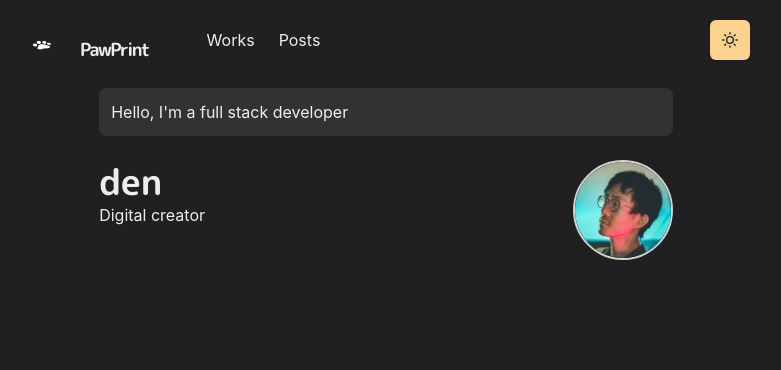
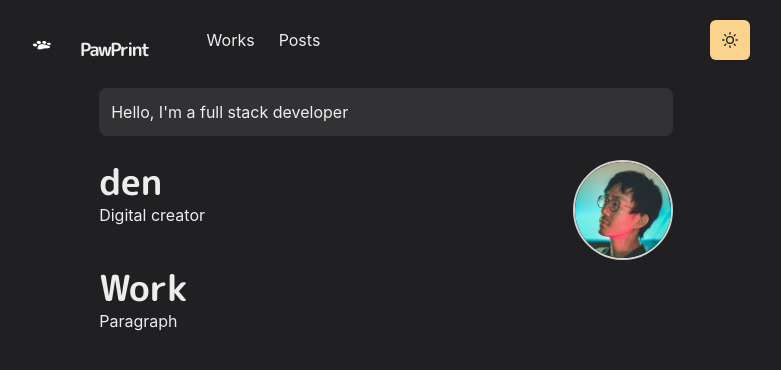
Before and after one commit to denesh-globotix/craftzdog, a Next.js app: page / in a window 1280 px wide. Shown: the top 370 px of the page, without its empty margins (254-1035 px from the left). Built offline with nearby package versions, Linux system fonts and the light colour scheme.

Commit message:
animate profile section

```diff
--- /dev/null
+++ b/components/section.js
@@ -0,0 +1,21 @@
+import { motion } from 'framer-motion'
+import { chakra, shouldForwardProp } from '@chakra-ui/react'
+
+const StyledDiv = chakra(motion.div, {
+  shouldForwardProp: prop => {
+    return shouldForwardProp(prop) || prop === 'transition'
+  }
+})
+
+const Section = ({ children, delay = 0 }) => (
+  <StyledDiv
+    initial={{ y: 10, opacity: 0 }}
+    animate={{ y: 0, opacity: 1 }}
+    transition={{ duration: 0.8, delay }}
+    mb={6}
+  >
+     {children}
+   </StyledDiv>
+)
+
+export default Section
--- a/pages/index.js
+++ b/pages/index.js
@@ -1,4 +1,5 @@
 import { Container, Box, Heading, Image, useColorModeValue} from '@chakra-ui/react'
+import Section from '../components/section'
 
 const Page = () => {
  return (
@@ -19,6 +20,13 @@
           />
         </Box>
       </Box>
+
+      <Section delay={0.3}>
+        <Heading as="h3" variant="section-titel">
+          Work
+        </Heading>
+        <p>Paragraph</p>
+      </Section>
     </Container>
   )
 }
```
